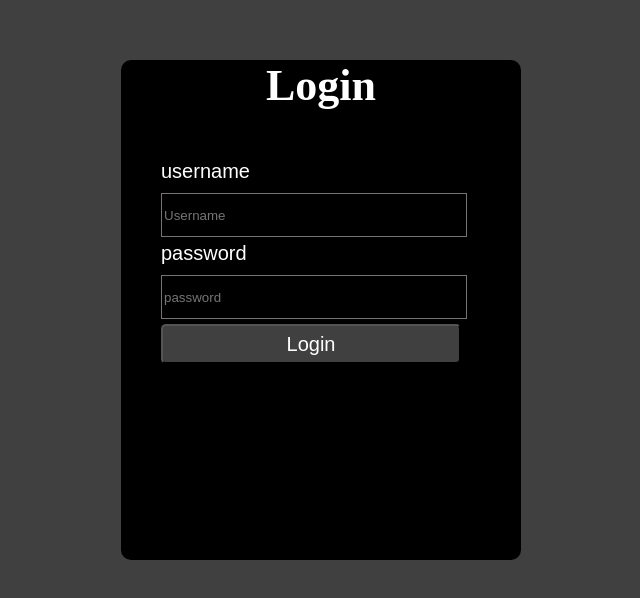
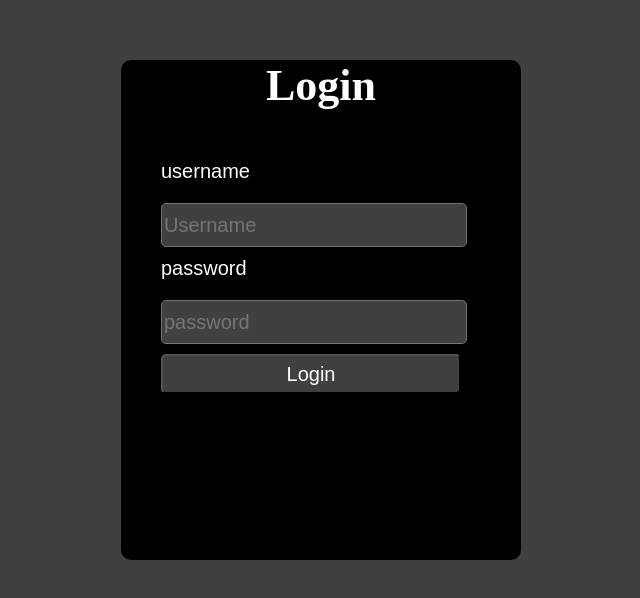
Before and after one commit to pallavikedar/05_login-form, a React (Create React App) app: page /login in a window 1280 px wide. Shown: the part 140-738 px from the top of the page, without its empty margins (429-1069 px from the left). Built offline with nearby package versions, Linux system fonts and the light colour scheme.

Commit message:
formik and yup library used

```diff
--- a/package.json
+++ b/package.json
@@ -6,11 +6,13 @@
     "@testing-library/jest-dom": "^5.16.5",
     "@testing-library/react": "^13.4.0",
     "@testing-library/user-event": "^13.5.0",
+    "formik": "^2.2.9",
     "react": "^18.2.0",
     "react-dom": "^18.2.0",
     "react-router-dom": "^6.8.2",
     "react-scripts": "5.0.1",
-    "web-vitals": "^2.1.4"
+    "web-vitals": "^2.1.4",
+    "yup": "^1.0.2"
   },
   "scripts": {
     "start": "react-scripts start",
--- a/src/pages/login/login.css
+++ b/src/pages/login/login.css
@@ -17,6 +17,23 @@
     padding-top: 20px;
     padding-left: 40px;
   }
+  .login form label{
+    font-size: 20px;
+    color: white;
+    display: block;
+    padding-bottom: 10px;
+  }
+  .login form input{
+    height: 40px;
+    width: 300px;
+    background-color: rgb(65, 64, 64);
+    color: white;
+    font-size: 20px;
+    border-radius: 5px;
+    margin-bottom: 10px;
+
+  }
+
 
 
   /* form end */
--- a/src/pages/login/login.jsx
+++ b/src/pages/login/login.jsx
@@ -1,72 +1,62 @@
 import React from "react";
-import { useState } from "react";
 import FormGroup from "../../components/Form/formGroup";
 import Button from "../../components/Button/button";
 import "./login.css";
+import { useFormik } from "formik";
+import * as Yup from "yup";
 
 function Login() {
-  const [values, setValues] = useState({
+  const formik = useFormik({
+    initialValues: {
       username: "",
       password: "",
+    },
+    validationSchema: Yup.object({
+      username: Yup.string()
+        .min (5, "username minimum 5 characters ")
+        .max(20,"username maximum 20 characters ")
+        .required('Required'),
+      password: Yup.string().min(7, 'password must be 7 characters')
+      .max(20,"password maximum 20 character").required('Required'),
+
+    }),
+    onSubmit: values => {
+      alert(JSON.stringify(values, null, 2));
+    },
   });
-  const [errors, setErrors] = useState({
-    username: "",
-    password: "",
-  });
-  const handleChange = (e) => {
-    setValues({ ...values, [e.target.name]: e.target.value });
-  };
-  const handleSubmit = (e) => {
-    e.preventDefault();
-    setErrors(Validation(values));
-  };
-  const Validation = (values) => {
-    let errors = {};
-    if (!values.username) {
-      errors.username = "please enter a username";
-    } else if (values.username.length < 5) {
-      errors.username = "username must be at least 5 characters";
-    } else if (values.username.length >= 5) {
-      errors.username = "great";
-    }
 
-    if (!values.password) {
-      errors.password = "please enter a password";
-    } else if (values.username.length < 9) {
-      errors.password = "password must be at least 9 characters";
-    } else if (values.password.length >= 9) {
-      errors.password = "great";
-    }
-    return errors;
-  };
   return (
     <div className="login">
       <h1>Login</h1>
-      <form onSubmit={handleSubmit}>
+
+        <form onSubmit={formik.handleSubmit}>
           <FormGroup
             label="username"
             type="text"
             id="username"
-          value={values.username}
+            value={formik.values.username}
             name="username"
             placeholder="Username"
-          onChange={handleChange}
-          errors={errors.username}
+            onChange={formik.handleChange}
+            errors={formik.errors.username}
           />
+
 
           <FormGroup
             label="password"
             type="password"
             id="password"
-          value={values.Password}
+            value={formik.values.Password}
             name="password"
             placeholder="password"
-          onChange={handleChange}
-          errors={errors.password}
+            onChange={formik.handleChange}
+            errors={formik.errors.password}
           />
+
 
           <Button label="Login" />
         </form>
+
     </div>
   );
 }
--- a/src/pages/register/register.jsx
+++ b/src/pages/register/register.jsx
@@ -1,140 +1,118 @@
 import React from "react";
 import "./register.css";
-import { useState } from "react";
+import {useFormik} from 'formik';
+import * as Yup from "yup";
+
 
 import FormGroup from "../../components/Form/formGroup";
 import Button from "../../components/Button/button";
 
 function Register() {
-  const [values, setValues] = useState({
-    username: "",
-    firstName: "",
-    lastName: "",
-    gender: "",
-    password: "",
-    confirmPassword: "",
+  const formik = useFormik({
+    initialValues: {
+     username:"",
+     firstName:"",
+     lastName:"",
+     gender:"",
+     password:"",
+     confirmPassword:"",
+    },
+    validationSchema:Yup.object({
+      username:Yup.string()
+      .min(5,"minimum 5 character")
+      .max(20,"maximum 20 character")
+      .required("required"),
+      firstName:Yup.string()
+      .min(10,"minimum 10 character")
+      .required("required"),
+      lastName:Yup.string()
+      .min(15,"minimum 15 character")
+      .required("required"),
+      gender:Yup.string()
+      .required("required"),
+      password:Yup.string()
+      .min(7,"maximum 7 character")
+      .required("required"),
+      confirmPassword:Yup.string()
+      .required("required")
+      .oneOf([Yup.ref("password")],"password does not match")
+
+    }),
+    onSubmit:values =>{
+      alert(JSON.stringify(values,null ,2))
+    },
   });
-  const [errors, setErrors] = useState({
-    username: "",
-    firstName: "",
-    lastName: "",
-    gender: "",
-    password: "",
-    confirmPassword: "",
-  });
-  const handleChange = (e) => {
-    setValues({ ...values, [e.target.name]: e.target.value });
-  };
-  const handleSubmit = (e) => {
-    e.preventDefault();
-    setErrors(validation(values));
-  };
-  const validation = (values) => {
-    let errors = {};
-    if (!values.username) {
-      errors.username = "please enter a username";
-    } else if (values.username.length < 5) {
-      errors.username = "username must be at least 5 characters";
-    }
-    if (!values.firstName) {
-      errors.firstName = "please enter a first name";
-    } else if (values.firstName.length <= 3) {
-      errors.firstName = "enter valid name";
-    }
-    if (!values.lastName) {
-      errors.lastName = "please enter a last name";
-    } else if (values.lastName.length <= 3) {
-      errors.lastName = "enter valid name";
-    }
 
-    if (!values.password) {
-      errors.password = "please enter a password";
-    } else if (values.username.length < 9) {
-      errors.password = "password must be at least 9 characters";
-    }
-    if (!values.gender) {
-      errors.gender = "please select gender";
-    } else if (values.gender.male || values.gender.female) {
-      errors.gender = "great";
-    }
 
-    if (!values.confirmPassword) {
-      errors.confirmPassword = "please re-enter your password";
-    } else if (values.password !== values.confirmPassword) {
-      errors.confirmPassword = "not matching ";
-    }
-
-    return errors;
-  };
 
   return (
     <div className="register">
       <h1>Register</h1>
-      <form className="form" onSubmit={handleSubmit}>
+      <form className="form" onSubmit={formik.handleSubmit}>
         <FormGroup
           label="Username"
           type="text"
           id="username"
-          value={values.username}
+          value={formik.values.username}
           name="username"
           placeholder="Username"
-          onChange={handleChange}
-          errors={errors.username}
+          onChange={formik.handleChange}
+          errors={formik.errors.username}
         />
 
         <FormGroup
           label="First Name"
           type="text"
           id="firstName"
-          value={values.firstName}
+          value={formik.values.firstName}
           name="firstName"
           placeholder="First Name"
-          onChange={handleChange}
-          errors={errors.firstName}
+          onChange={formik.handleChange}
+          errors={ formik.errors.firstName}
         />
 
         <FormGroup
           label="Last Name"
           type="text"
           id="lastName"
-          value={values.lastName}
+          value={formik.values.lastName}
           name="lastName"
           placeholder="last Name"
-          onChange={handleChange}
-          errors={errors.lastName}
+          onChange={formik.handleChange}
+          errors={formik.errors.lastName}
         />
 
         <div className="label">
           <label>Gender</label>
         </div>
-        <div className="gender " onClick={handleChange}>
+        <div className="gender " onClick={formik.handleChange}>
           <input type="radio" name="gender" value="male" />
           Male
           <input type="radio" name="gender" value="female" />
           Female
         </div>
-        {errors.gender && <div style={{ color: "red" }}>{errors.gender}</div>}
+        {formik.errors.gender && <div style={{ color: "red" }}>{formik.errors.gender}</div>}
 
         <FormGroup
           label="Password"
           type="password"
           id="password"
-          value={values.password}
+          value={formik.values.password}
           name="password"
           placeholder="Password"
-          onChange={handleChange}
-          errors={errors.password}
+          onChange={formik.handleChange}
+          errors={formik.errors.password}
         />
 
         <FormGroup
           label="Confirm Password"
           type="password"
           id="confirmPassword"
-          value={values.confirmPassword}
+          value={formik.values.confirmPassword}
           name="confirmPassword"
           placeholder="Confirm Password"
-          onChange={handleChange}
-          errors={errors.confirmPassword}
+          onChange={formik.handleChange}
+          errors={formik.errors.confirmPassword}
         />
 
         <Button label="Register" />
```
Also changed, not shown: 1 other file (tests, documents, lock files or other folders). Lines whose indentation alone changed are shown as unchanged.
